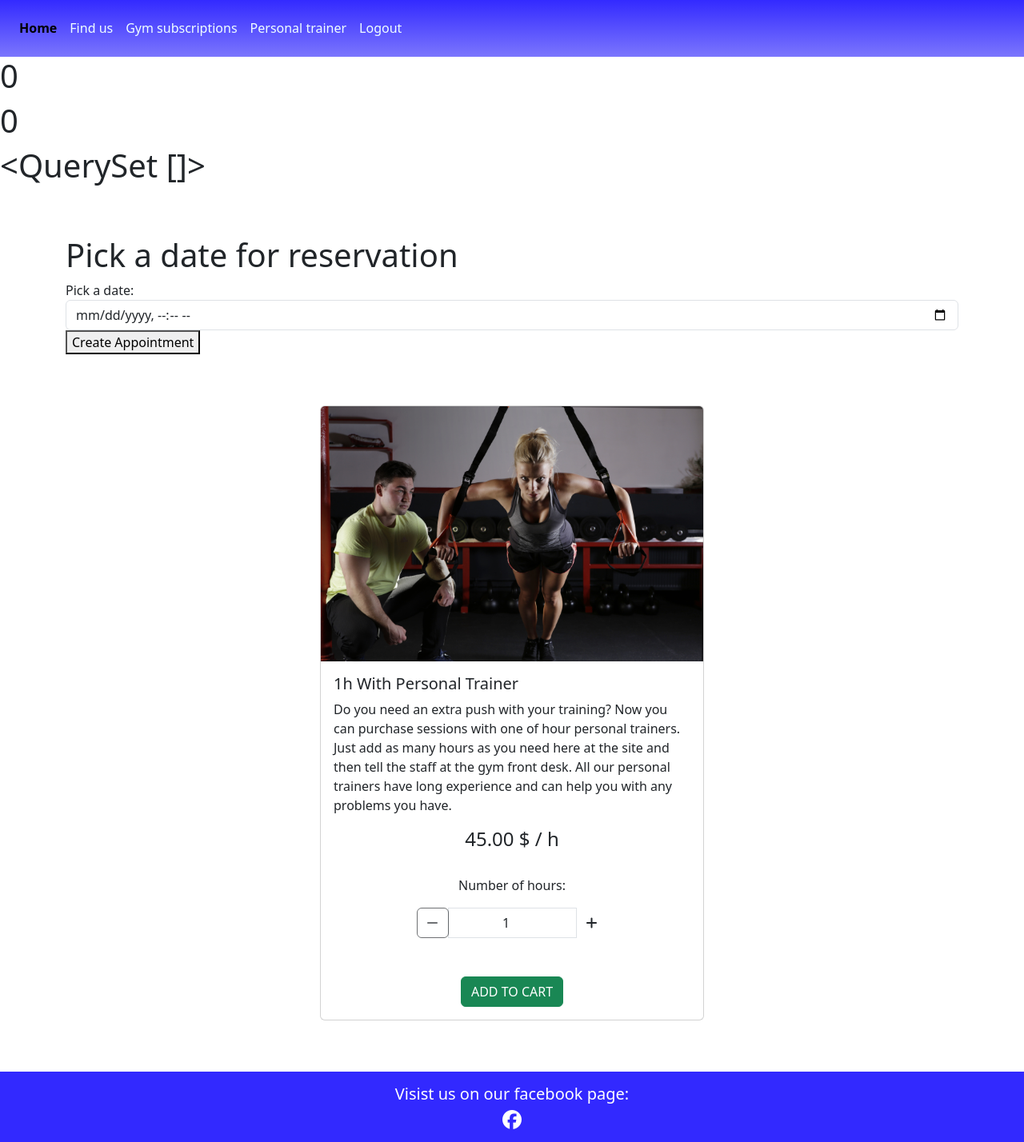
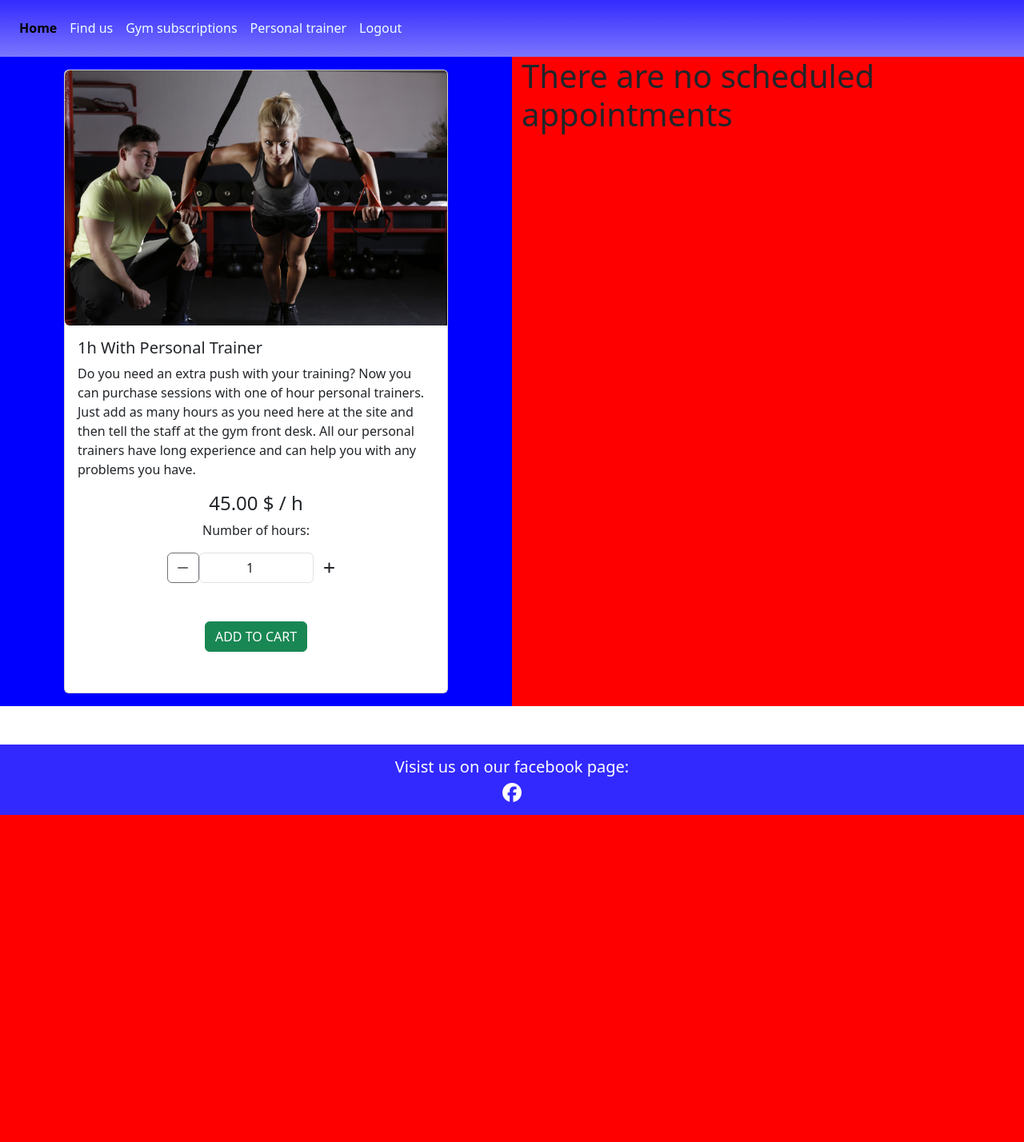
Before and after one commit to MTSSamsioe/sanitas, a Django app: page /products/pt_sessions/ in a window 1280 px wide. Shown: the part 59-1487 px from the top of the page at 80% size. After the commit the page ends 1078 px from the top, so only its background shows below. Run offline with Django 3.2, Linux system fonts and the light colour scheme; the visitor is signed in with stand-in values (Sample User, id 1); data comes from the database, SQL or seed files in the repository; data that the repository does not hold is empty; some libraries are stand-ins or nearby versions.

Commit message:
Change pt_sessions.html to make room for appointments

```diff
--- a/products/forms.py
+++ b/products/forms.py
@@ -49,22 +49,17 @@ class AppointmentsForm(forms.ModelForm):
         user = self.user
         purchased_hours = sum(i[0] for i in Order_item.objects.filter(user=user).values_list('quantity'))
         Appointment_amount = len(Appointments.objects.filter(user=user).values_list())
-        print(purchased_hours)
-        print(Appointment_amount)
-        print(user)
+
         if user:
             if Appointment_amount > purchased_hours:
                 raise ValidationError('No available personal trainer sessions, please purchase more and try again')
 
         # Validation to prevent making an appointment when there are already one appointment
-        print('Tid')
-        print(date_time)
-        print(date_time_end)
+
         for tuple in Appointments.objects.filter(user=user).values_list('date_time'):
             for time in tuple:
                 end_time = time + timedelta(minutes=60)
-                print(time)
-                print(end_time)
+
                 if date_time >= time and date_time <= end_time:
                     raise ValidationError('You do already have an appointment at this time please pick another time')
 
--- a/products/templates/products/pt_sessions.html
+++ b/products/templates/products/pt_sessions.html
@@ -3,53 +3,45 @@
 
 {% block content %}
 
-<div><h1>{{quantity}}</h1></div>
+<!-- <div><h1>{{quantity}}</h1></div>
   <div><h1>{{appointments}}</h1></div>
 
   {% for pt_session in pt_sessions %}
-<div><h1>{{appointments_time}}</h1></div>
-{% endfor %}
-<div class="container">
-  <div class="row gy-3 justify-content-center mr-3 my-5">
-    <div class="col">
-      <form method="POST" action="create">
-        <h1> Pick a date for reservation</h1>
-        {% csrf_token %}
-        {{ form }}
-        <button type="submit" >Create Appointment</button>
-      </form>
-    </div>
-  </div>
-  <div class="row gy-3 justify-content-center mr-3 my-5">
+  <div><h1>{{appointments_time}}</h1></div> -->
+  <!-- {% endfor %} -->
+
+<div class="container-fluid">
+  <div class="row ">
+    <div class="col-md-6 d-flex justify-content-center " style="background-color: blue;">
 
         {% for pt_session in pt_sessions %}
-    <div class="card p-0 m-3" style="width: 30rem;">
-      <img class="card-img-top"
+          <div class="card p-0 m-3" style="width: 30rem; height: 780px;">
+            <img class="card-img-top img-fluid rounded-start"
             src="/media/personal_trainer_gym.jpg"
-        class="img-fluid rounded-start" alt="..." alt="Card image cap">
+              alt="Card image cap">
             <div class="card-body">
               <h5 class="card-title">{{pt_session.friendly_name}}</h5>
               <p class="card-text">{{pt_session.description}}</p>
               <p class="card-text h4 text-center">{{pt_session.price}} $ / h</p>
-      </div>
-
               <div class="card-text text-center">
                 <form class="form" action="{% url 'add_bag_item' pt_session.id %}" method="POST">
                   {% csrf_token %}
-          <div class="row">
-            <div class="col text-center ">
-              <p class="mt-3">Number of hours:</p>
-              <div class="form-group w-50 m-auto">
 
-                <div class="input-group ">
 
-                  <div class="input-group-prepend">
+                  <p class="">Number of hours:</p>
+
+                  <div class="form-group w-50 d-flex justify-content-center  m-auto">
+
+                    <div class="input-group-prepend ">
+
+
                         <button type="button" class="decrement-qty btn " data-item_id="{{pt_session.id}}"
                         id="decrement-qty_{{ pt_session.id }}">
                         <span class="icon">
                           <i class="fas fa-minus"></i>
                         </span>
                         </button>
+
                     </div>
 
                     <input class="form-control qty_input text-center" type="number" name="quantity" value="1" min="1"
@@ -63,25 +55,68 @@
                       </span>
                       </button>
                     </div>
+                  </div>
 
+                  <div>
+                    <input type="hidden" name="redirect_url" value="{{ request.path }}">
+                    <input type="submit" class="btn btn-success mb-3 text-uppercase mt-5" value="add to cart">
+                  </div>
+                </form>
               </div>
             </div>
 
-
+          <!-- card v -->
           </div>
-          </div>
-          <input type="hidden" name="redirect_url" value="{{ request.path }}">
-          <input type="submit" class="btn btn-success mb-3 text-uppercase mt-5" value="add to cart">
-        </form>
+          {% endfor %}
 
 
     </div>
+    <!--A Col-6 slut A -->
+    <!-- Col-6 start v -->
+    <div class="col-md-6 " style="background-color: red;">
+
+
+      <div >
+        {% if quantity %}
+        <form method="POST" action="create">
+          <h1> Pick a date for reservation</h1>
+          {% csrf_token %}
+          {{ form }}
+          <button type="submit" >Create Appointment</button>
+        </form>
+
+        {% endif %}
+
+        {% if appointments %}
+        {% for appointment in appointments_time %}
+        <div class="card" style="width: 18rem;">
+          <div class="card-body">
+            <h5 class="card-title">Testing</h5>
+            <h6 class="card-subtitle mb-2 text-muted">{{appointment.date_time}}</h6>
+            <p class="card-text">Some quick example text to build on the card title and make up the bulk of the card's content.</p>
+            <a href="#" class="card-link">Card link</a>
+            <a href="#" class="card-link">Another link</a>
+          </div>
+        </div>
+        {% endfor%}
+        {% else %}
+        <h1 class="h1">There are no scheduled appointments</h1>
+        {% endif %}
+      </div>
+    <!-- col v -->
+    </div>
+  <!-- row v -->
+  </div>
+<!-- Container v -->
 </div>
 
 
-    {% endfor %}
-  </div>
-</div>
+
+
+
+
+
+
 
 {% block postloadjs %}
 {{ block.super }}
```
Lines whose indentation alone changed are shown as unchanged.
